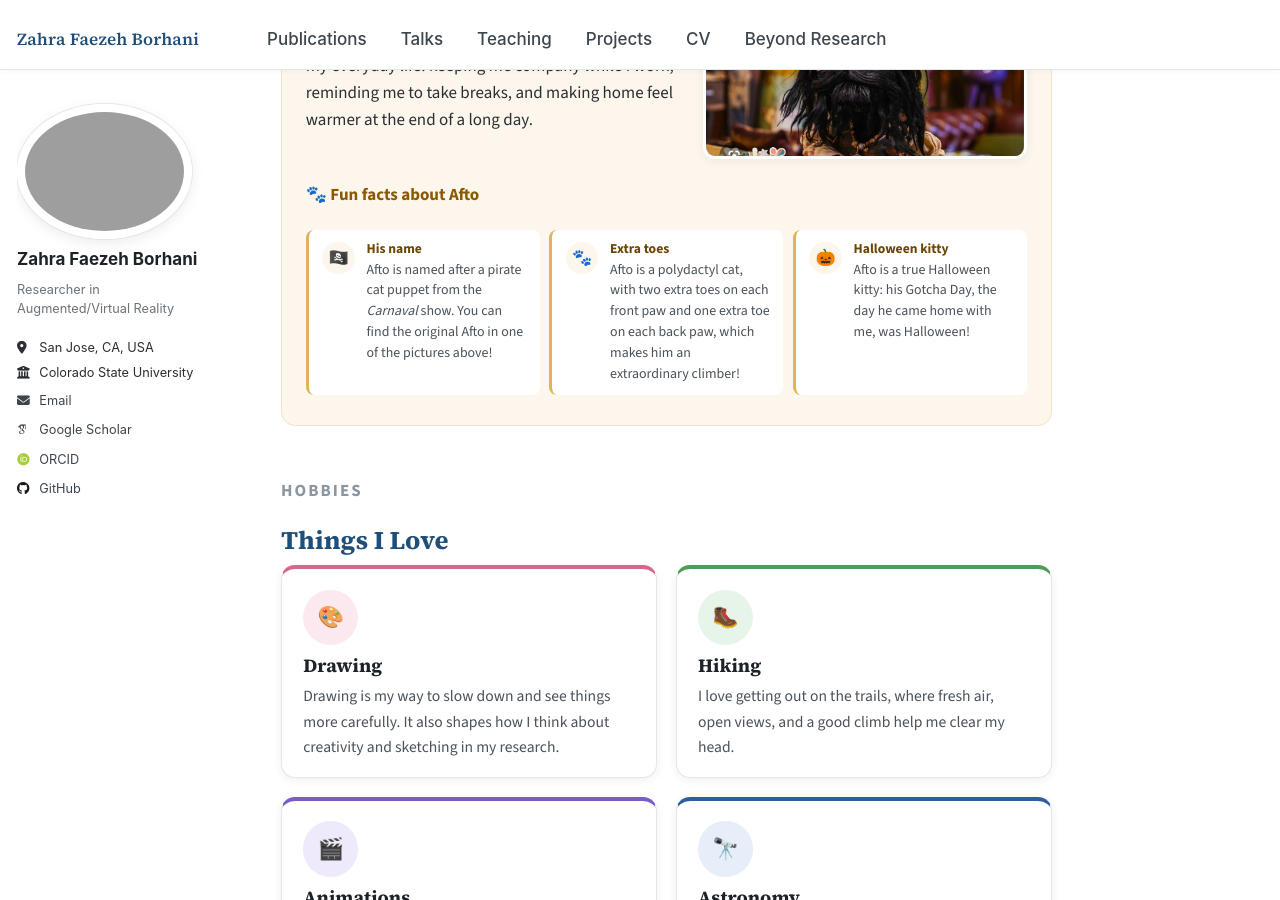
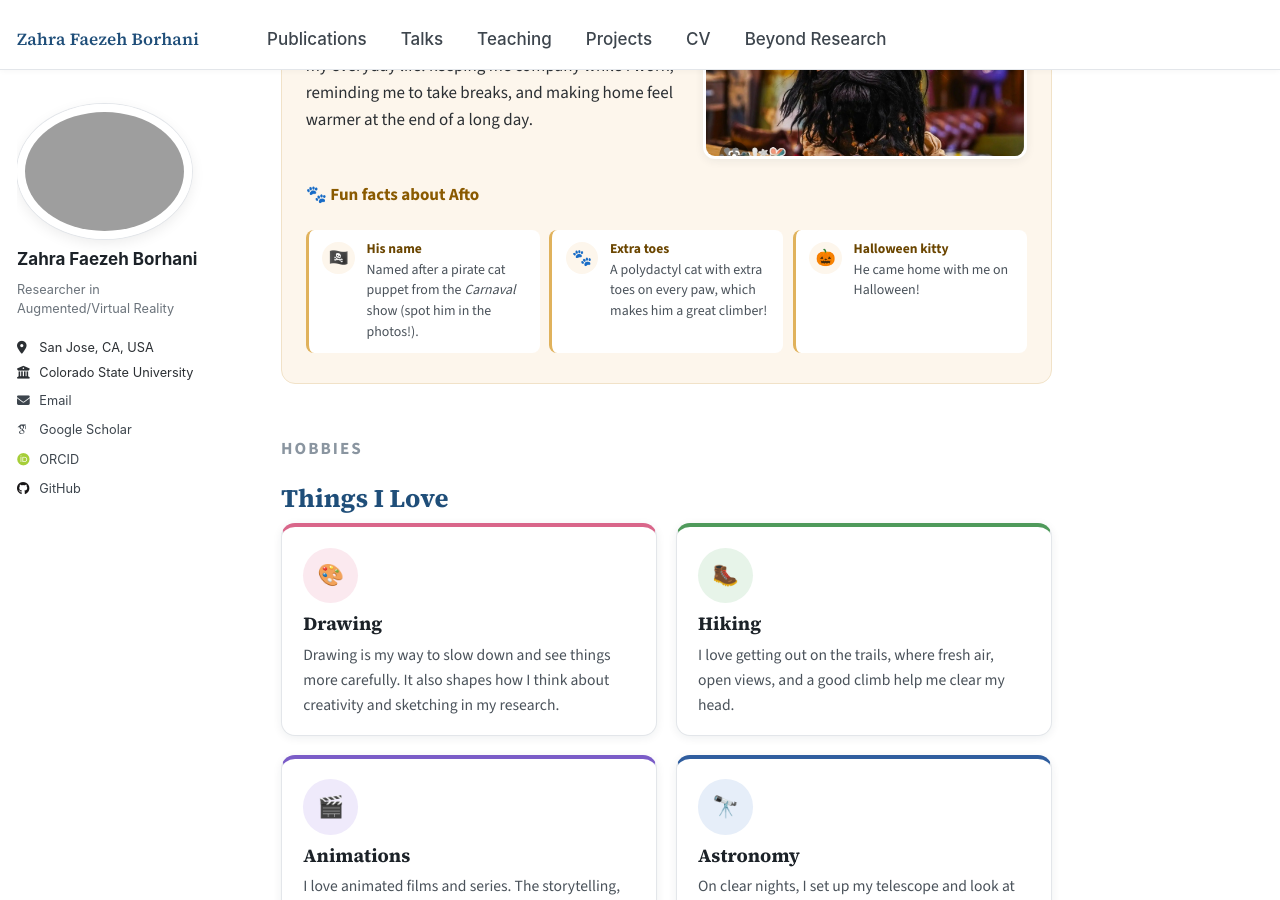
Before and after one commit to faezehborhani/faezehborhani.github.io, a Jekyll site: the page built from _pages/beyond-research.html, in a window 1280 px wide and 900 px high, scrolled down 639 px. Built offline with Jekyll 4.4.1, drawn with Linux system fonts in a browser that asks for light colours; some web fonts are replaced.

Commit message:
Shorten Afto fun facts
Co-Authored-By: Claude Opus 5.5 <noreply@anthropic.com>

```diff
--- a/_pages/beyond-research.html
+++ b/_pages/beyond-research.html
@@ -50,21 +50,21 @@ author_profile: true
           <span class="afto-fact__icon" aria-hidden="true">🏴‍☠️</span>
           <div class="afto-fact__body">
             <span class="afto-fact__label">His name</span>
-            <span class="afto-fact__text">Afto is named after a pirate cat puppet from the <em>Carnaval</em> show. You can find the original Afto in one of the pictures above!</span>
+            <span class="afto-fact__text">Named after a pirate cat puppet from the <em>Carnaval</em> show (spot him in the photos!).</span>
           </div>
         </li>
         <li class="afto-fact">
           <span class="afto-fact__icon" aria-hidden="true">🐾</span>
           <div class="afto-fact__body">
             <span class="afto-fact__label">Extra toes</span>
-            <span class="afto-fact__text">Afto is a polydactyl cat, with two extra toes on each front paw and one extra toe on each back paw, which makes him an extraordinary climber!</span>
+            <span class="afto-fact__text">A polydactyl cat with extra toes on every paw, which makes him a great climber!</span>
           </div>
         </li>
         <li class="afto-fact">
           <span class="afto-fact__icon" aria-hidden="true">🎃</span>
           <div class="afto-fact__body">
             <span class="afto-fact__label">Halloween kitty</span>
-            <span class="afto-fact__text">Afto is a true Halloween kitty: his Gotcha Day, the day he came home with me, was Halloween!</span>
+            <span class="afto-fact__text">He came home with me on Halloween!</span>
           </div>
         </li>
       </ul>
```
